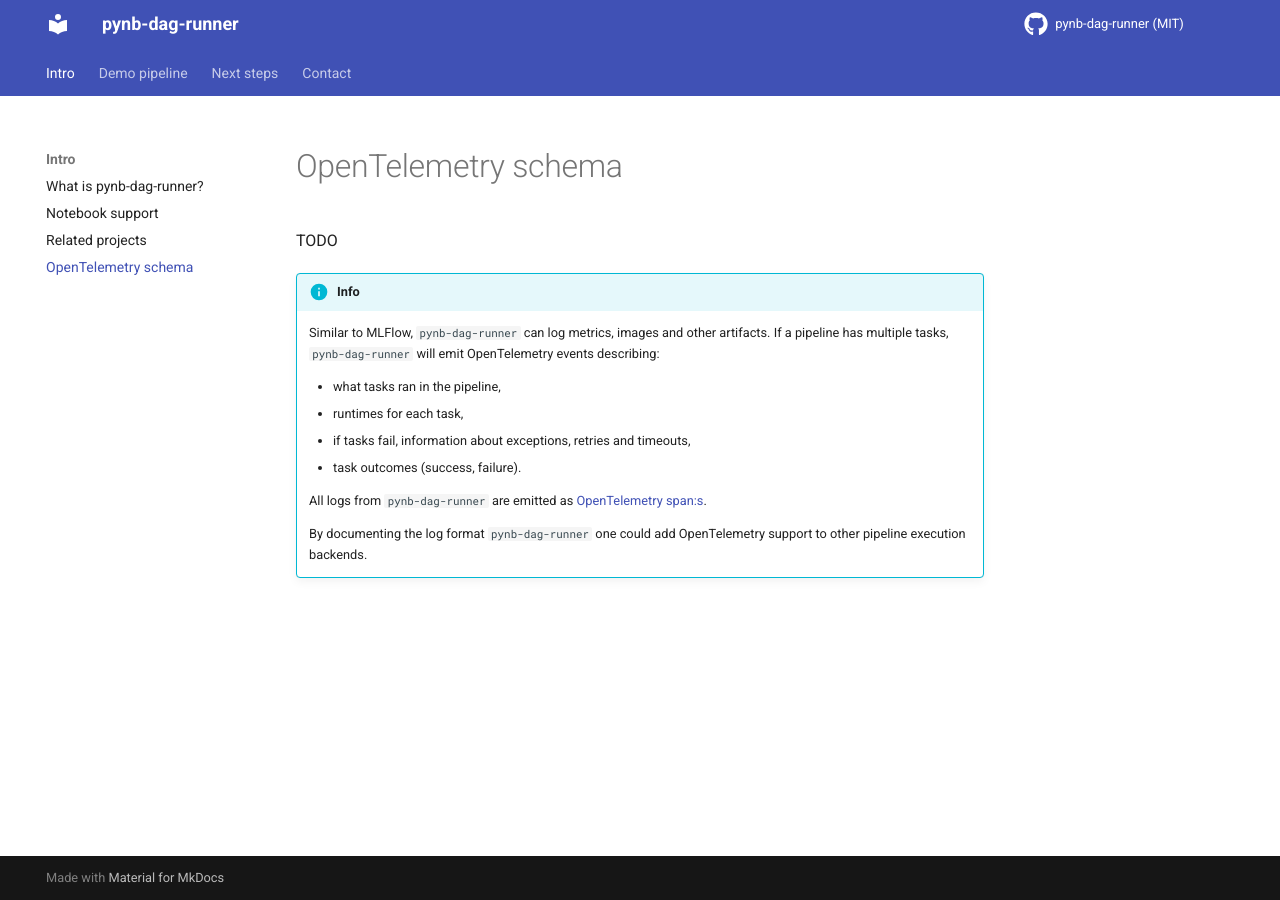
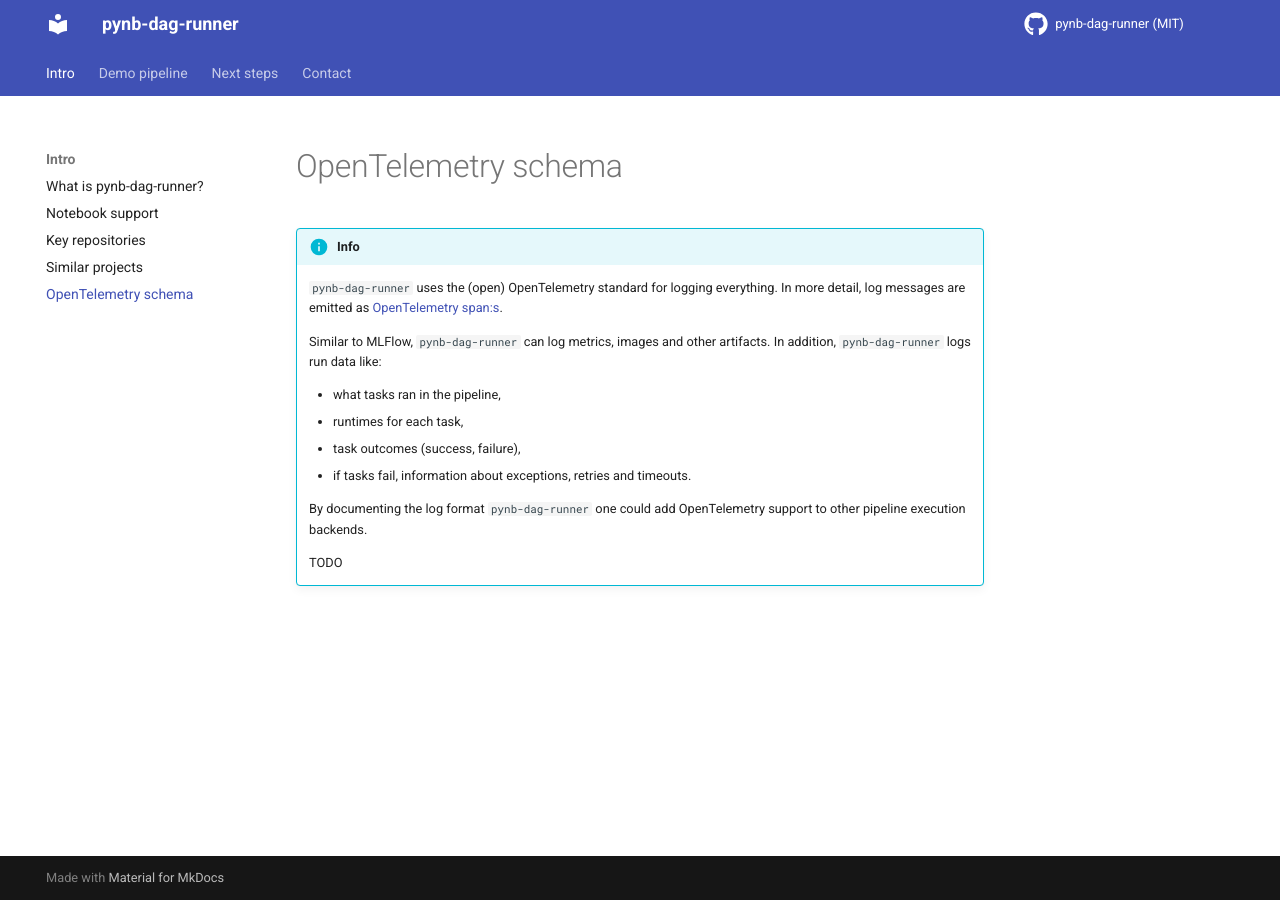
Before and after one commit to composable-logs/composable-logs, an MkDocs documentation site: the page built from docs/docs/home/opentelemetry-span-format.md, in a window 1280 px wide. Built offline with MkDocs 1.6.1 and Material for MkDocs 9.7.7, drawn with Linux system fonts in a browser that asks for light colours; comment, search, counter and statistics services are not loaded.

```diff
--- a/docs/docs/home/opentelemetry-span-format.md
+++ b/docs/docs/home/opentelemetry-span-format.md
@@ -1,16 +1,17 @@
 # OpenTelemetry schema
 
-TODO
+!!! info
+    `pynb-dag-runner` uses the (open) OpenTelemetry standard for logging everything.
+    In more detail, log messages are emitted as [OpenTelemetry span:s](https://opentelemetry.io/docs/concepts/observability-primer/#spans).
 
-!!! info
     Similar to MLFlow, `pynb-dag-runner` can log metrics, images and other artifacts.
-    If a pipeline has multiple tasks, `pynb-dag-runner` will emit OpenTelemetry events describing:
+    In addition, `pynb-dag-runner` logs run data like:
 
     - what tasks ran in the pipeline,
     - runtimes for each task,
-    - if tasks fail, information about exceptions, retries and timeouts,
-    - task outcomes (success, failure).
-
-    All logs from `pynb-dag-runner` are emitted as [OpenTelemetry span:s](https://opentelemetry.io/docs/concepts/observability-primer/#spans).
+    - task outcomes (success, failure),
+    - if tasks fail, information about exceptions, retries and timeouts.
 
     By documenting the log format `pynb-dag-runner` one could add OpenTelemetry support to other pipeline execution backends.
+
+    TODO
--- a/docs/mkdocs.yml
+++ b/docs/mkdocs.yml
@@ -70,7 +70,8 @@ nav:
   - Intro:
     - "What is pynb-dag-runner?": home/index.md
     - Notebook support: home/notebook-support.md
-    - Related projects: home/related-projects.md
+    - Key repositories: home/repositories.md
+    - Similar projects: home/similar-projects.md
     - OpenTelemetry schema: home/opentelemetry-span-format.md
   - Demo pipeline: live-demos/mnist-digits-demo-pipeline.md
   - Next steps: next-steps/index.md
```
Also changed, not shown: docs/docs/home/index.md (+14 -9 lines), docs/docs/home/repositories.md (added, +9 -0 lines), docs/docs/home/similar-projects.md (renamed from docs/docs/home/related-projects.md, +1 -1 lines).
